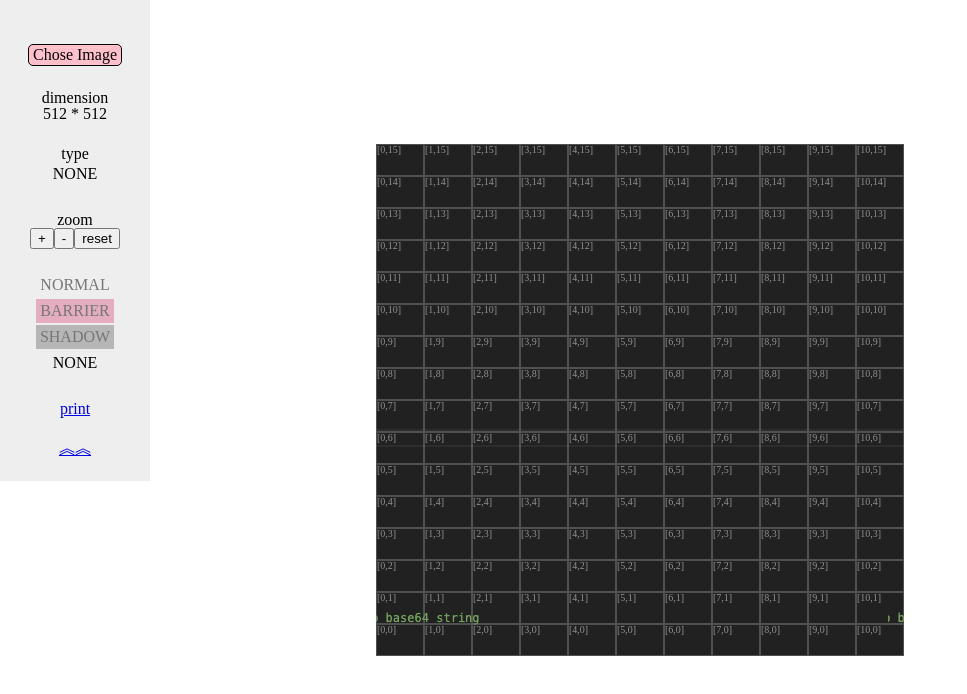
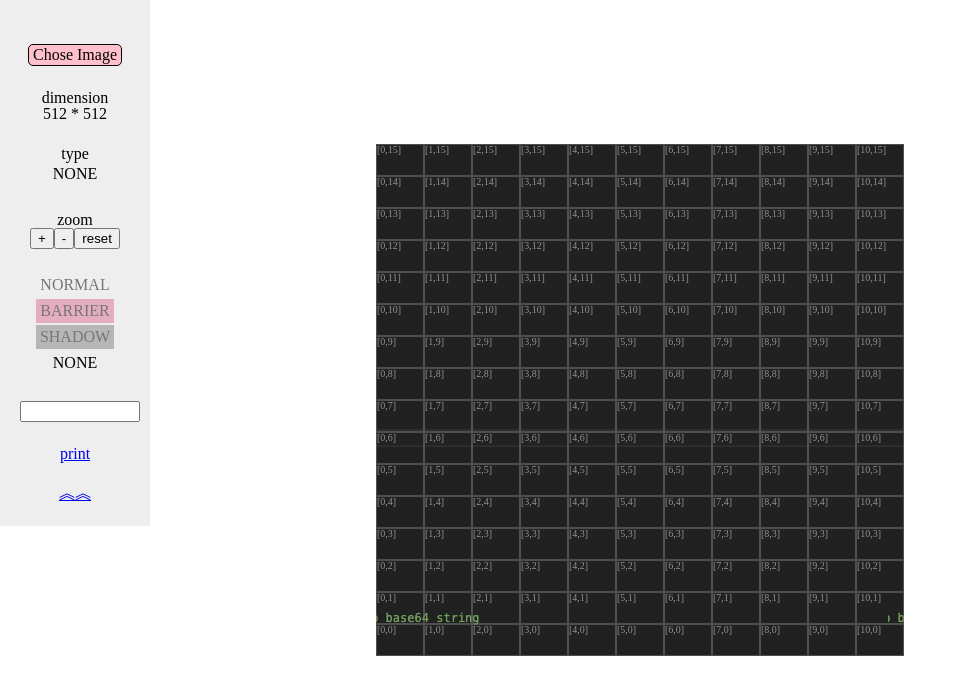
Before and after one commit to kiroInn/tiled-image, a Vue app: page / in a window 1280 px wide. Shown: the top 694 px of the page, without its empty margins (0-967 px from the left). Built offline with nearby package versions, Linux system fonts and the light colour scheme.

Commit message:
fill grid

```diff
--- a/src/App.vue
+++ b/src/App.vue
@@ -2,7 +2,7 @@
   <div class="container" v-on:click.ctrl="changeType">
     <aside>
       <div>
-      <div class="droplet"></div>
+        <div class="droplet"></div>
       </div>
       <div v-if="unfold" class="file">
         <label for="upload-photo">Chose Image</label>
@@ -33,6 +33,9 @@
         <div class="BARRIER">BARRIER</div>
         <div class="SHADOW">SHADOW</div>
         <div class="NONE">NONE</div>
+      </div>
+      <div>
+        <input type="text" v-model="gridInput" @change="handleGridChange" />
       </div>
       <div v-if="unfold">
         <a @click="getResult" href="javascript:void(0);">print</a>
@@ -82,6 +85,7 @@ export default {
         height: 32,
       },
       grid: [],
+      gridInput: [],
       type: TYPE.NONE,
       zoom: 1,
       interactive: false,
@@ -89,7 +93,6 @@ export default {
   },
   created() {
     window.addEventListener("keydown", ({ code }) => {
-      console.log(code);
       if (code === "ControlLeft") {
         this.interactive = true;
       }
@@ -130,6 +133,22 @@ export default {
       this.zoom = 1;
       this.$refs.map.style.transform = "";
     },
+    handleGridChange() {
+      try {
+        const data = JSON.parse(this.gridInput);
+        if (_.isArray(data)) {
+          this.grid = _.map(data, (value, index) => ({
+            key: index,
+            type: _.keys(TYPE)[value],
+          }));
+          console.log(111);
+        } else {
+          console.log(222);
+        }
+      } catch (e) {
+        console.error("input err", e);
+      }
+    },
     changeType() {
       if (this.type === TYPE.NORMAL) {
         this.type = TYPE.BARRIER;
@@ -145,17 +164,17 @@ export default {
       const reader = new FileReader();
       const { width, height } = await this.getImageSize(files[0]);
       reader.onload = (e) => {
-        const realWidth = Math.ceil(width / 48) * 48;
-        const realHeight = Math.ceil(height / 32) * 32;
+        const realWidth = Math.floor(width / 48) * 48;
+        const realHeight = Math.floor(height / 32) * 32;
         this.$refs.map.style.backgroundImage = `url(${e.target.result})`;
-        this.$refs.map.style.width = `${realWidth}px`;
-        this.$refs.map.style.height = `${realHeight}px`;
+        this.$refs.map.style.width = `${width}px`;
+        this.$refs.map.style.height = `${height}px`;
         this.map.width = realWidth;
         this.map.height = realHeight;
         this.grid = _.range(
           0,
-          Math.ceil(realWidth / this.tile.width) *
-            Math.ceil(realHeight / this.tile.height)
+          Math.floor(realWidth / this.tile.width) *
+            Math.floor(realHeight / this.tile.height)
         ).map((index) => ({
           key: index,
           type: _.keys(TYPE)[TYPE.NORMAL],
@@ -194,8 +213,9 @@ export default {
   aside {
     z-index: 1;
     background: #eee;
-    position: absolute;
+    position: fixed;
     left: 0;
+    top: 0;
     width: 150px;
     display: flex;
     flex-direction: column;
```
